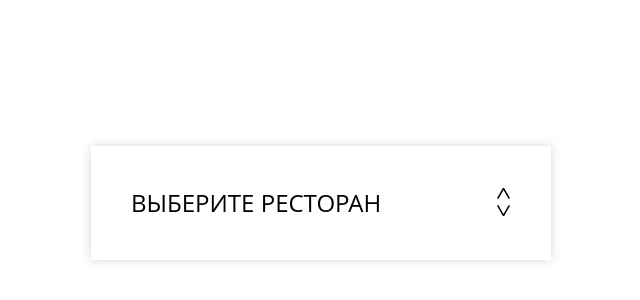
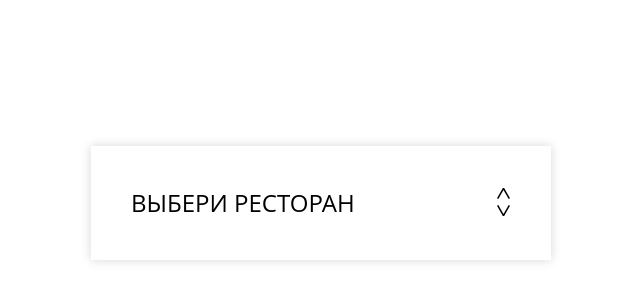
Before and after one commit to VladimirChernovv/Burger_shop, a React (Create React App) app: page / in a window 1280 px wide. Shown: the part 54-354 px from the top of the page, without its empty margins (319-959 px from the left). Built offline with nearby package versions, Linux system fonts and the light colour scheme; what re-base would draw is missing.

Commit message:
Переделали компонент Landing в функциональный

```diff
--- a/src/components/Landing.js
+++ b/src/components/Landing.js
@@ -1,79 +1,65 @@
-import React from 'react';
+import React, { useState } from 'react';
+import PropTypes from 'prop-types';
 import restaurants from '../sample-restaurants';
-import PropTypes from 'prop-types';
 
-class Landing extends React.Component {
-  static propTypes = {
-    history: PropTypes.object
+const Landing = props => {
+  const [display, toggleDisplay] = useState(false);
+  const [title, setTitle] = useState('');
+  const [url, setUrl] = useState('');
+
+  const displayList = () => {
+    toggleDisplay(!display);
   };
 
-  state = {
-    display: false,
-    title: '',
-    url: '',
+  const getTitle = restaurant => {
+    const { title, url } = restaurant;
+    setTitle(title);
+    setUrl(url);
+    toggleDisplay(false);
   };
 
-  displayList = () => {
-    const {display} = this.state;
-    this.setState({display: !display});
+  const gotToTheRestaurant = () => {
+    props.history.push(`/restaurant/${url}`);
   };
 
-  getTitle = (restaurant) => {
-    const {title, url} = restaurant;
-    this.setState({title, url, display: false});
-  };
+  return (
+    <div className='restaurant_select'>
+      <div className='restaurant_select_top'>
+        <div
+          onClick={displayList}
+          className='restaurant_select_top-header font-effect-outline'
+        >
+          {title ? title : 'Выбери ресторан'}
+        </div>
+        <div className='arrow_picker'>
+          <div className='arrow_picker-up'></div>
+          <div className='arrow_picker-down'></div>
+        </div>
+      </div>
 
-  goToTheRestaurant = () => {
-    const {url} = this.state;
+      {display ? (
+        <div className='restaurant_select_bottom'>
+          <ul>
+            {restaurants.map(restaurant => {
+              return (
+                <li onClick={() => getTitle(restaurant)} key={restaurant.id}>
+                  {restaurant.title}
+                </li>
+              );
+            })}
+          </ul>
+        </div>
+      ) : null}
 
-    this.props.history.push(`/restaurant/${url}`);
-  };
+      {title && !display ? (
+        <button onClick={gotToTheRestaurant}>Перейти в ресторан</button>
+      ) : null}
+    </div>
+  );
+};
 
-  render() {
-    return (
-      <div className="restaurant_select">
-        <div className="restaurant_select_top">
-          <div
-            className="restaurant_select_top-header font-effect-outline"
-            onClick={this.displayList}
-          >
-            {this.state.title ? this.state.title : 'Выберите ресторан'}
-          </div>
-
-          <div className="arrow_picker">
-            <div className="arrow_picker-up"></div>
-            <div className="arrow_picker-down"></div>
-          </div>
-
-          {this.state.display ? (
-            <div className="restaurant_select_bottom">
-              <ul>
-                {
-                  restaurants.map(restaurant => {
-                    return (
-                      <li
-                        onClick={() => this.getTitle(restaurant)}
-                        key={restaurant.id}
-                      >
-                        {restaurant.title}
-                      </li>
-                    );
-                  })
-                }
-              </ul>
-            </div>
-          ) : null}
-        </div>
-        {this.state.title && !this.state.dispaly ? (
-          <button
-            onClick={this.goToTheRestaurant}
-          >
-            Перейти в ресторан
-          </button>
-        ) : null}
-      </div>
-    );
-  }
-}
+Landing.propTypes = {
+  history: PropTypes.object
+};
 
 export default Landing;
```
